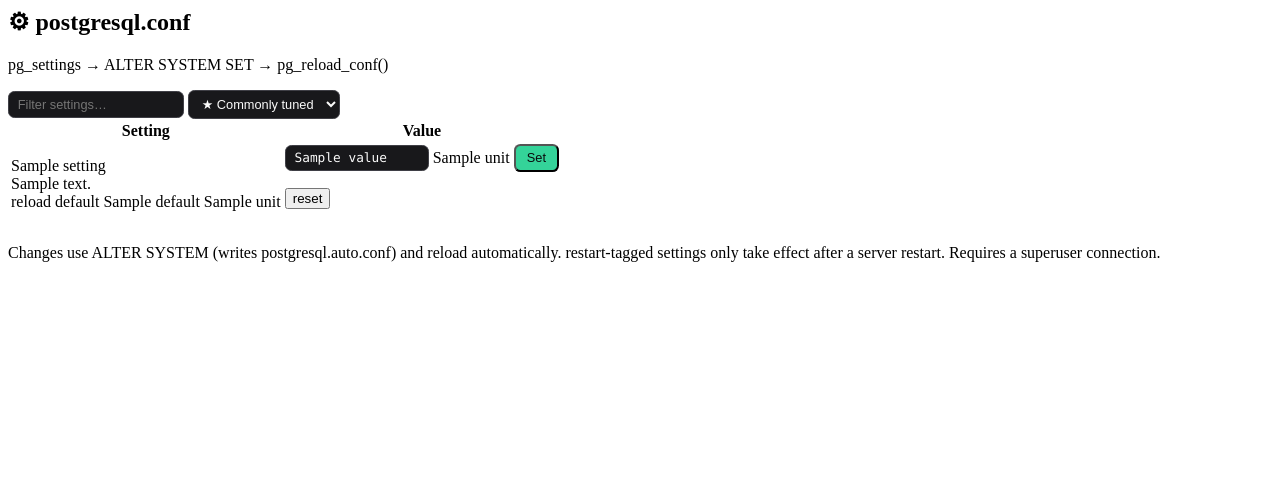
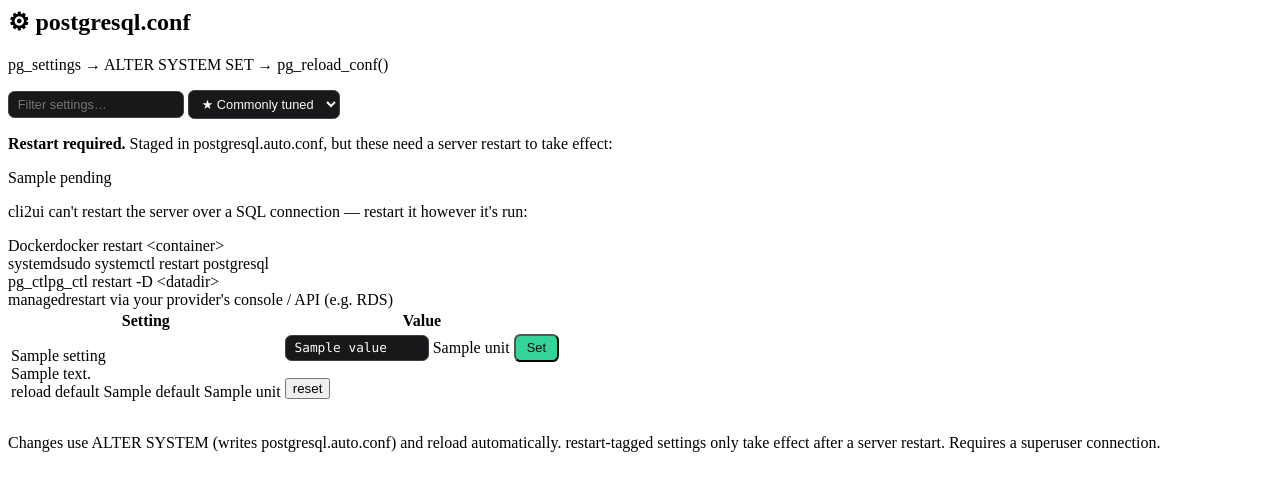
Before and after one commit to MR-TABATA/cli2ui, a Django app: template templates/partials/settings.html in a window 1280 px wide. Shown: the top 491 px of the page. Run offline with Django 5.2, Linux system fonts and the light colour scheme; the template is opened without the code that fills it: most values are stand-ins (such as "Sample title", 1, 10 or a date in 2020).

Commit message:
Add restart-command helper for pending-restart settings
When a parameter change is staged via ALTER SYSTEM but needs a server
restart, show which settings are pending plus the restart commands for
how the server is run (Docker / systemd / pg_ctl / managed), since
cli2ui can't restart over a SQL connection. The banner reflects all
pending settings regardless of the category in view, and refreshes via
an htmx out-of-band swap whenever a row is changed.

Co-Authored-By: Claude Opus 4.8 <noreply@anthropic.com>

```diff
--- a/core/engines/base.py
+++ b/core/engines/base.py
@@ -92,6 +92,10 @@ class Engine:
     def list_setting_categories(self) -> list[str]:
         raise NotImplementedError
 
+    def pending_restart_settings(self) -> list[Setting]:
+        """Parameters changed via ALTER SYSTEM that await a server restart."""
+        raise NotImplementedError
+
     def update_setting(self, name: str, value: str) -> Setting:
         """Set a parameter and reload. `ALTER SYSTEM SET` + `pg_reload_conf()`."""
         raise NotImplementedError
--- a/core/engines/postgres.py
+++ b/core/engines/postgres.py
@@ -120,6 +120,12 @@ class PostgresEngine(Engine):
                 cur.execute("SELECT DISTINCT category FROM pg_settings ORDER BY category")
                 return [row[0] for row in cur.fetchall()]
 
+    def pending_restart_settings(self) -> list[Setting]:
+        with self._connect() as conn:
+            with conn.cursor() as cur:
+                cur.execute(f"{SETTINGS_SELECT} WHERE pending_restart ORDER BY name")
+                return [_setting(row) for row in cur.fetchall()]
+
     def update_setting(self, name: str, value: str) -> Setting:
         with self._connect() as conn:
             with conn.cursor() as cur:
--- /dev/null
+++ b/templates/partials/restart_banner.html
@@ -0,0 +1,29 @@
+<div id="restart-banner"{% if oob %} hx-swap-oob="true"{% endif %}>
+  {% if pending %}
+    <div class="bg-amber-950/40 border border-amber-900/60 rounded-lg px-4 py-3 space-y-3">
+      <div>
+        <p class="text-sm text-amber-300">
+          <strong>Restart required.</strong> Staged in <span class="mono">postgresql.auto.conf</span>,
+          but these need a server restart to take effect:
+        </p>
+        <div class="flex flex-wrap gap-1.5 mt-2">
+          {% for name in pending %}
+            <span class="mono text-xs px-1.5 py-0.5 rounded bg-amber-900/40 text-amber-200">{{ name }}</span>
+          {% endfor %}
+        </div>
+      </div>
+
+      <div class="text-xs space-y-1.5">
+        <p class="text-amber-300/70">
+          cli2ui can't restart the server over a SQL connection — restart it however it's run:
+        </p>
+        <div class="rounded-md bg-zinc-950/70 border border-zinc-800 divide-y divide-zinc-800 mono">
+          <div class="px-3 py-1.5 flex gap-3"><span class="text-zinc-500 w-16 shrink-0">Docker</span><span class="text-zinc-200">docker restart &lt;container&gt;</span></div>
+          <div class="px-3 py-1.5 flex gap-3"><span class="text-zinc-500 w-16 shrink-0">systemd</span><span class="text-zinc-200">sudo systemctl restart postgresql</span></div>
+          <div class="px-3 py-1.5 flex gap-3"><span class="text-zinc-500 w-16 shrink-0">pg_ctl</span><span class="text-zinc-200">pg_ctl restart -D &lt;datadir&gt;</span></div>
+          <div class="px-3 py-1.5 flex gap-3"><span class="text-zinc-500 w-16 shrink-0">managed</span><span class="text-zinc-200">restart via your provider's console / API (e.g. RDS)</span></div>
+        </div>
+      </div>
+    </div>
+  {% endif %}
+</div>
--- a/templates/partials/settings.html
+++ b/templates/partials/settings.html
@@ -16,11 +16,7 @@
     </div>
   </div>
 
-  {% if needs_restart %}
-    <div class="bg-amber-950/40 border border-amber-900/60 rounded-lg px-4 py-2.5 text-sm text-amber-300">
-      Some changes are staged but need a <strong>server restart</strong> to take effect.
-    </div>
-  {% endif %}
+  {% include "partials/restart_banner.html" %}
 
   <div class="bg-zinc-900/60 border border-zinc-800 rounded-xl overflow-hidden">
     {% if settings %}
```
Also changed, not shown: core/views.py (+25 -10 lines).
